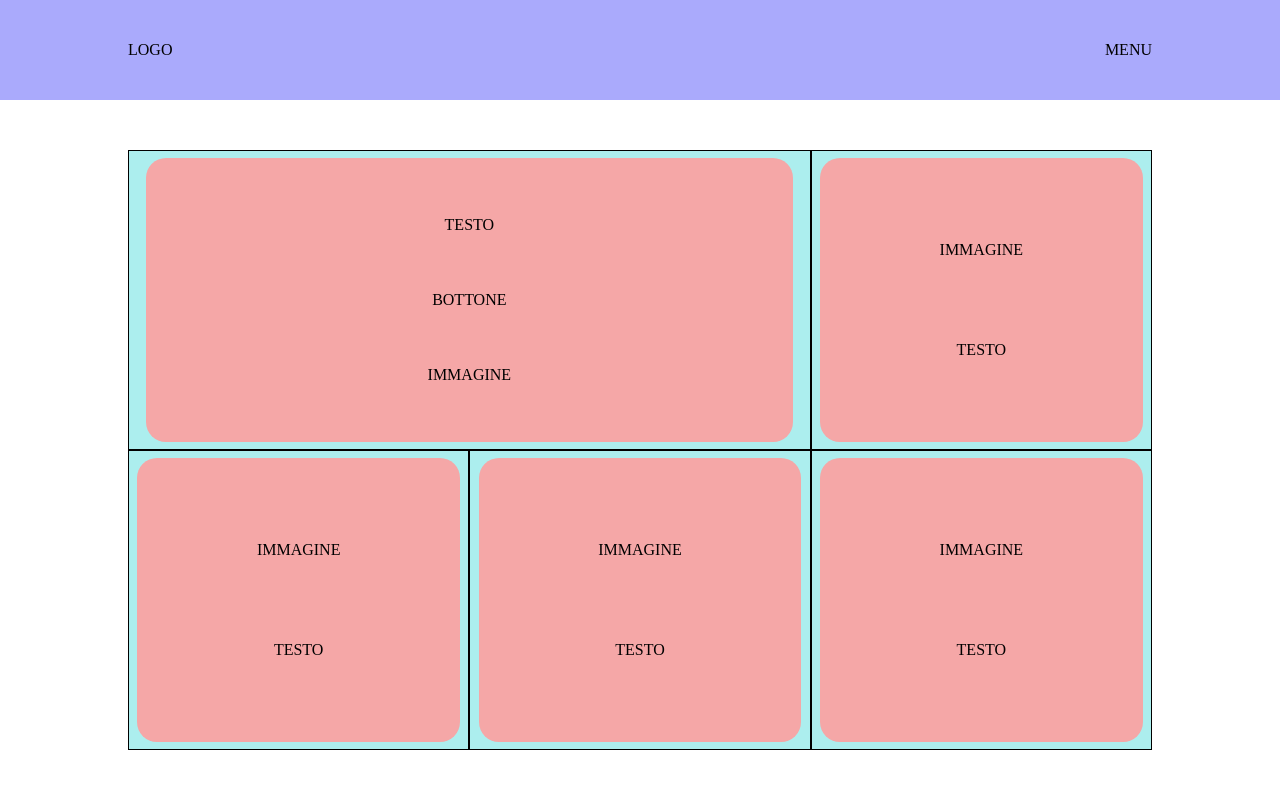
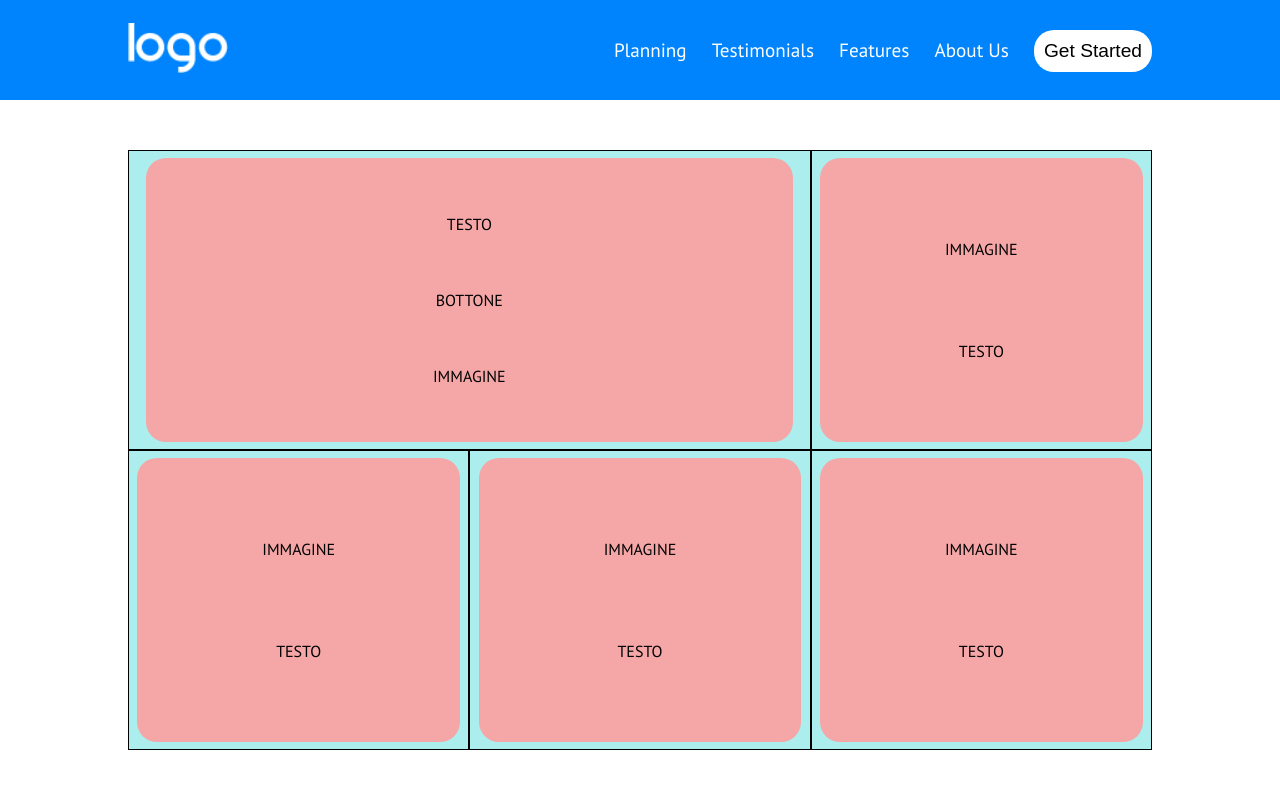
Before and after one commit to Idedav/htmlcss-responsive-layout, a plain HTML site: page index.html in a window 1280 px wide. Shown: the top 800 px of the page. Drawn offline with Linux system fonts and the light colour scheme.

Commit message:
[ADD] header

```diff
--- a/css/style.css
+++ b/css/style.css
@@ -4,11 +4,15 @@
     box-sizing: border-box;
 }
 
+body{
+    font-family: 'PT Sans', sans-serif;
+}
+
 
 /* HEADER */
 header{
     height: 100px;
-    background-color: rgb(170, 170, 252);
+    background-color: #0084FD;
 }
 
 header nav{
@@ -18,6 +22,43 @@ header nav{
     display: flex;
     justify-content: space-between;
     align-items: center;
+}
+
+header nav .logo img{
+    width: 100px;
+}
+
+header nav .hamburger a i{
+    font-size: 2rem;
+    color: white;
+}
+
+header nav .menu{
+    display: none;
+    line-height: 100px;
+}
+
+header nav .menu ul{
+    display: flex;
+}
+
+header nav .menu ul li{
+    list-style: none;
+    font-size: 1.2rem;
+    padding-left: 25px;
+}
+
+header nav .menu ul li a{
+    color: white;
+    text-decoration: none;
+}
+
+header nav .menu ul li button{
+    padding: 10px;
+    background-color: white;
+    border: none;
+    border-radius: 20px;
+    font-size: 1.2rem;
 }
 
 /* MAIN */
@@ -52,6 +93,7 @@ header nav{
     align-items: center;
     justify-content: space-evenly;
 }
+
 
 /* STRATEGIC */
 
@@ -258,4 +300,12 @@ footer .row .col{
     .benefits .row .col{
         width: calc(100%/3);
     }
+
+    header nav .hamburger{
+        display: none;
+    }
+
+    header nav .menu{
+        display: block;
+    }
 }
--- a/index.html
+++ b/index.html
@@ -3,6 +3,10 @@
 <head>
     <meta charset="UTF-8">
     <meta name="viewport" content="width=device-width, initial-scale=1.0">
+    <link rel="preconnect" href="https://fonts.googleapis.com">
+<link rel="preconnect" href="https://fonts.gstatic.com" crossorigin>
+<link href="https://fonts.googleapis.com/css2?family=PT+Sans:ital,wght@0,400;0,700;1,400;1,700&display=swap" rel="stylesheet">
+<link rel="stylesheet" href="https://cdnjs.cloudflare.com/ajax/libs/font-awesome/6.4.2/css/all.min.css" integrity="sha512-z3gLpd7yknf1YoNbCzqRKc4qyor8gaKU1qmn+CShxbuBusANI9QpRohGBreCFkKxLhei6S9CQXFEbbKuqLg0DA==" crossorigin="anonymous" referrerpolicy="no-referrer" />
     <link rel="stylesheet" href="css/style.css">
     <title>Logo</title>
 </head>
@@ -10,11 +14,18 @@
 
     <header>
         <nav>
-            <div class="Logo">
-                LOGO
+            <div class="logo">
+                <img src="img/logo.png" alt="">
             </div>
+            <div class="hamburger"><a href="#"><i class="fa-solid fa-bars"></i></a></div>
             <div class="menu">
-                MENU
+                <ul>
+                    <li><a href="#">Planning</a></li>
+                    <li><a href="#">Testimonials</a></li>
+                    <li><a href="#">Features</a></li>
+                    <li><a href="#">About Us</a></li>
+                    <li><button>Get Started</button></li>
+                </ul>
             </div>
         </nav>
     </header>
```
Also changed, not shown: img/about.jpg (added), img/logo.png (added), img/phone.png (added), img/planning1.png (added), img/planning2.png (added), img/testimonial1.jpg (added), img/testimonial2.jpg (added), img/testimonial3.jpg (added).
